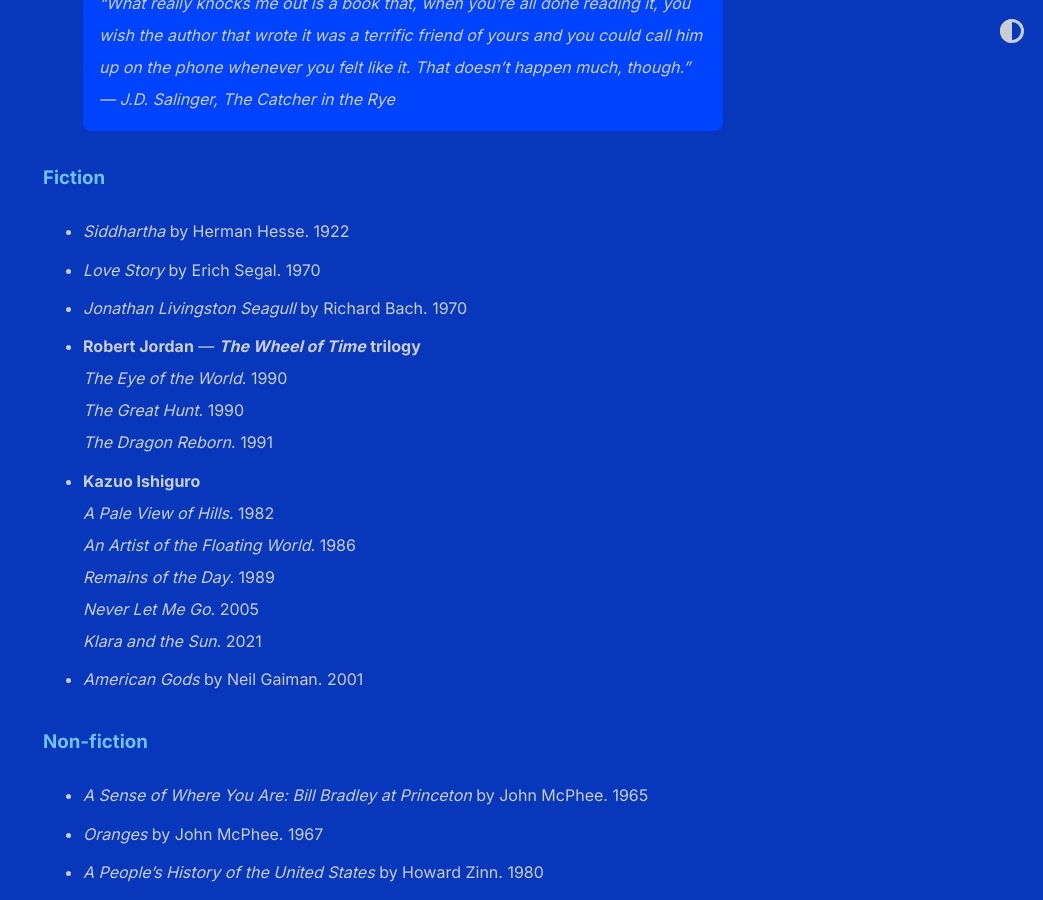
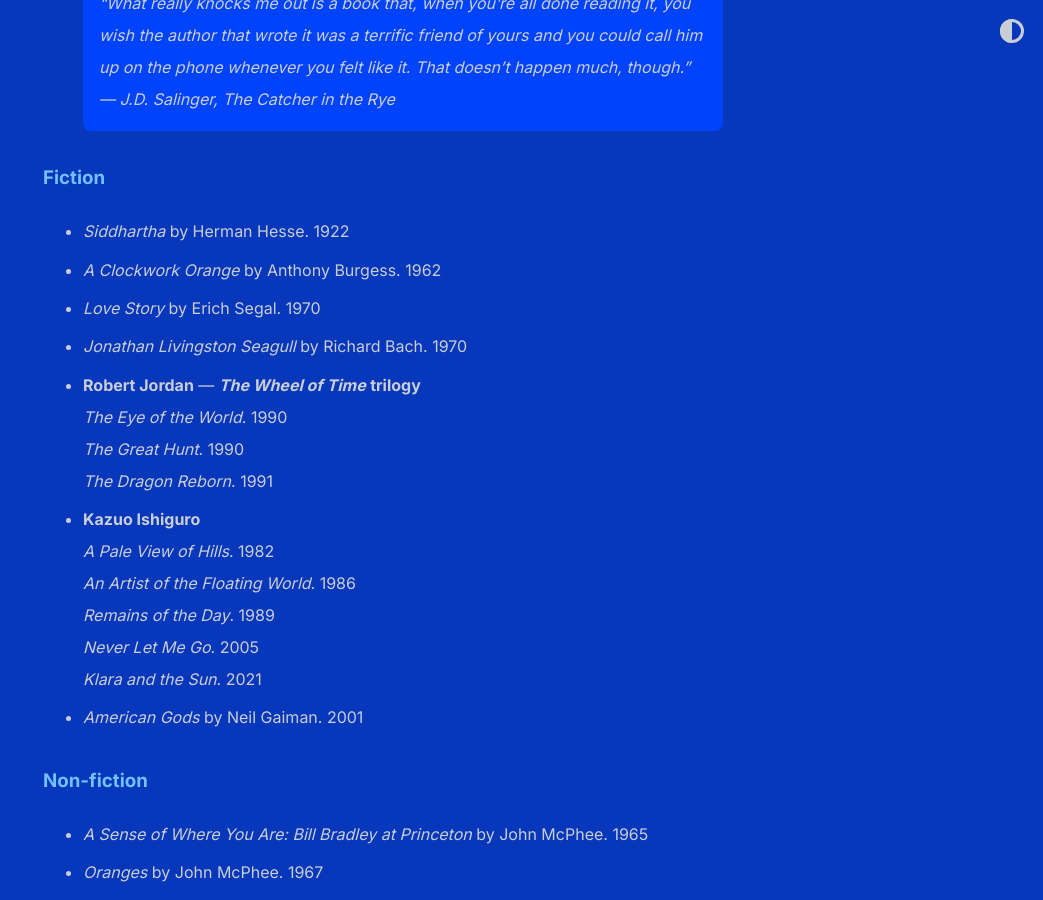
Before and after one commit to shihankanungo/shihankanungo.github.io, a Jekyll site: the page built from wrapped.md, in a window 1280 px wide and 900 px high, scrolled down 413 px. Shown: the whole window, without its empty margins (237-1280 px from the left). Built offline with Jekyll 4.4.1, drawn with Linux system fonts in a browser that asks for light colours.

Commit message:
Update wrapped.md

```diff
--- a/wrapped.md
+++ b/wrapped.md
@@ -10,6 +10,7 @@
 
 ### Fiction
 - *Siddhartha* by Herman Hesse. 1922
+- *A Clockwork Orange* by Anthony Burgess. 1962
 - *Love Story* by Erich Segal. 1970
 - *Jonathan Livingston Seagull* by Richard Bach. 1970
 - **Robert Jordan** &mdash; ***The Wheel of Time*** **trilogy**  <br>
```
